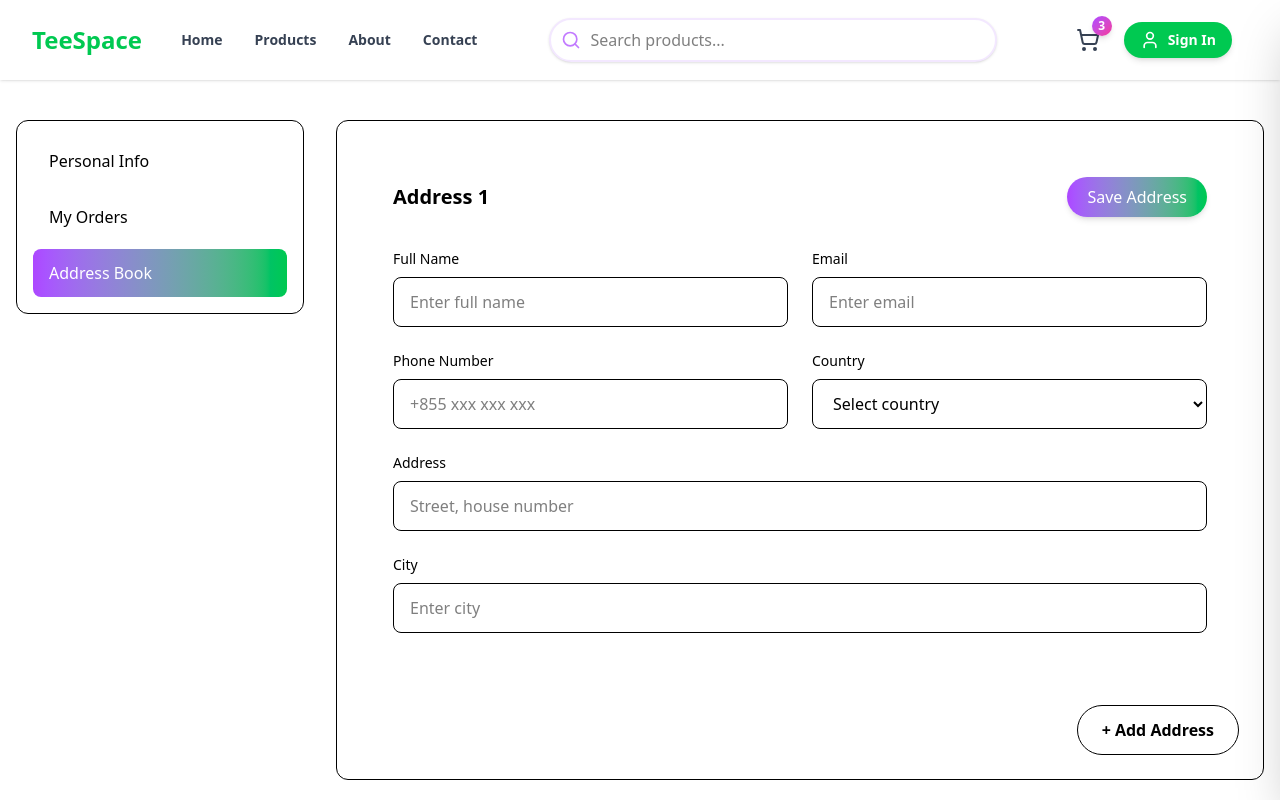
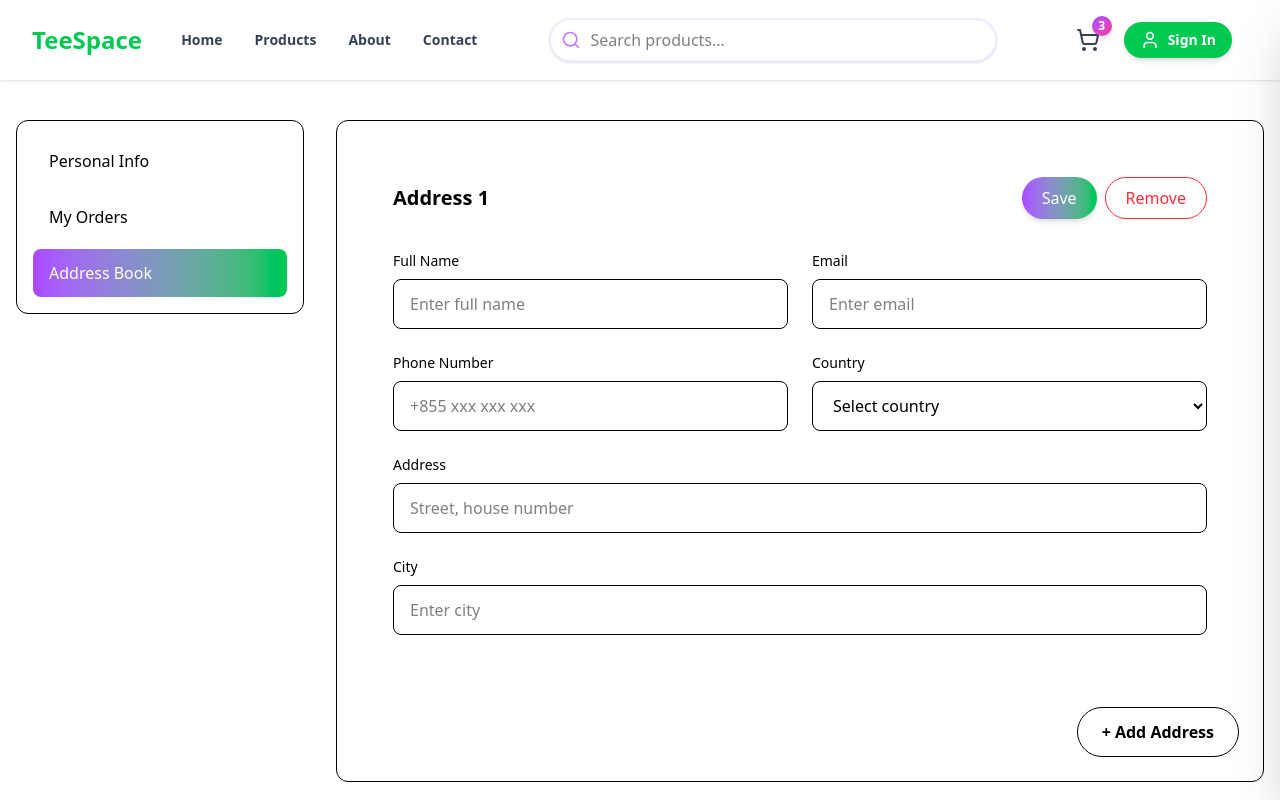
Before and after one commit to wing-ecommerce/ecommerce-project, a Next.js app: page /account in a window 1280 px wide. Both pictures are taken after typing "Sample", "2020-01-15", "5551234" into the empty fields and a click on the button "Address Book". Shown: the top 800 px of the page. Built offline with nearby package versions, Linux system fonts and the light colour scheme.

Commit message:
account info lastest

```diff
--- a/app/globals.css
+++ b/app/globals.css
@@ -1,4 +1 @@
 @import "tailwindcss";
-.input {
-  @apply w-full px-4 py-3 rounded-lg border focus:outline-none focus:ring-2 focus:ring-purple-500;
-}
--- a/components/profile/AddressBook.tsx
+++ b/components/profile/AddressBook.tsx
@@ -47,37 +47,53 @@ export default function AddressBook() {
     ]);
   };
 
-  const handleSubmit = (e: React.FormEvent) => {
+  const handleSubmit = (e: React.FormEvent, index: number) => {
     e.preventDefault();
-    console.log("Saved Addresses:", addresses);
+    console.log("Saved Address:", addresses[index]);
+  };
+
+  const removeAddress = (index: number) => {
+    setAddresses(addresses.filter((_, i) => i !== index));
   };
 
   return (
-    <form onSubmit={handleSubmit} className="space-y-10">
+    <div className="space-y-10">
       {addresses.map((item, index) => (
-        <div key={index} className="max-w-5xl mx-auto bg-white rounded-2xl p-8">
+        <form
+          key={index}
+          onSubmit={(e) => handleSubmit(e, index)}
+          className="max-w-5xl mx-auto bg-white rounded-2xl p-8"
+        >
           {/* Header */}
           <div className="flex items-center justify-between mb-8">
             <h2 className="text-xl font-semibold">Address {index + 1}</h2>
 
-            <button
-              type="submit"
-              className="px-5 py-2 rounded-full bg-gradient-to-r from-purple-500 to-green-500 text-white hover:from-purple-600 hover:to-green-600 transition-all shadow-md"
-            >
-              Save Address
-            </button>
+            <div className="flex gap-2">
+              <button
+                type="submit"
+                className="px-5 py-2 rounded-full bg-gradient-to-r from-purple-500 to-green-500 text-white hover:from-purple-600 hover:to-green-600 transition-all shadow-md"
+              >
+                Save
+              </button>
+              <button
+                type="button"
+                onClick={() => removeAddress(index)}
+                className="px-5 py-2 rounded-full border text-red-500 hover:bg-red-50 transition"
+              >
+                Remove
+              </button>
+            </div>
           </div>
 
           {/* Form Grid */}
           <div className="grid grid-cols-1 md:grid-cols-2 gap-6">
-            {/* Full Name */}
             <div>
               <label className="block text-sm font-medium mb-2">
                 Full Name
               </label>
               <input
                 type="text"
-                className="input"
+                className="input w-full px-4 py-3 rounded-lg border focus:outline-none"
                 placeholder="Enter full name"
                 value={item.fullName}
                 onChange={(e) =>
@@ -86,37 +102,34 @@ export default function AddressBook() {
               />
             </div>
 
-            {/* Email */}
             <div>
               <label className="block text-sm font-medium mb-2">Email</label>
               <input
                 type="email"
-                className="input"
+                className="input w-full px-4 py-3 rounded-lg border focus:outline-none"
                 placeholder="Enter email"
                 value={item.email}
                 onChange={(e) => handleChange(index, "email", e.target.value)}
               />
             </div>
 
-            {/* Phone */}
             <div>
               <label className="block text-sm font-medium mb-2">
                 Phone Number
               </label>
               <input
                 type="tel"
-                className="input"
+                className="input w-full px-4 py-3 rounded-lg border focus:outline-none"
                 placeholder="+855 xxx xxx xxx"
                 value={item.phone}
                 onChange={(e) => handleChange(index, "phone", e.target.value)}
               />
             </div>
 
-            {/* Country */}
             <div>
               <label className="block text-sm font-medium mb-2">Country</label>
               <select
-                className="input"
+                className="input w-full px-4 py-3 rounded-lg border focus:outline-none"
                 value={item.country}
                 onChange={(e) => handleChange(index, "country", e.target.value)}
               >
@@ -127,31 +140,29 @@ export default function AddressBook() {
               </select>
             </div>
 
-            {/* Address */}
             <div className="md:col-span-2">
               <label className="block text-sm font-medium mb-2">Address</label>
               <input
                 type="text"
-                className="input"
+                className="input w-full px-4 py-3 rounded-lg border focus:outline-none"
                 placeholder="Street, house number"
                 value={item.address}
                 onChange={(e) => handleChange(index, "address", e.target.value)}
               />
             </div>
 
-            {/* City */}
             <div className="md:col-span-2">
               <label className="block text-sm font-medium mb-2">City</label>
               <input
                 type="text"
-                className="input"
+                className="input w-full px-4 py-3 rounded-lg border focus:outline-none"
                 placeholder="Enter city"
                 value={item.city}
                 onChange={(e) => handleChange(index, "city", e.target.value)}
               />
             </div>
           </div>
-        </div>
+        </form>
       ))}
 
       {/* Add Address Button */}
@@ -164,6 +175,6 @@ export default function AddressBook() {
           + Add Address
         </button>
       </div>
-    </form>
+    </div>
   );
 }
```
